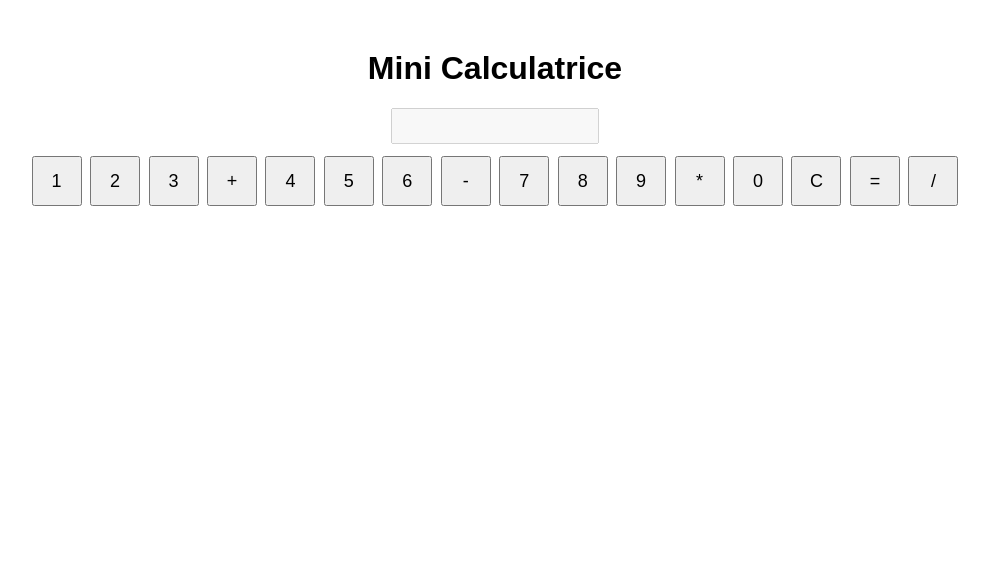
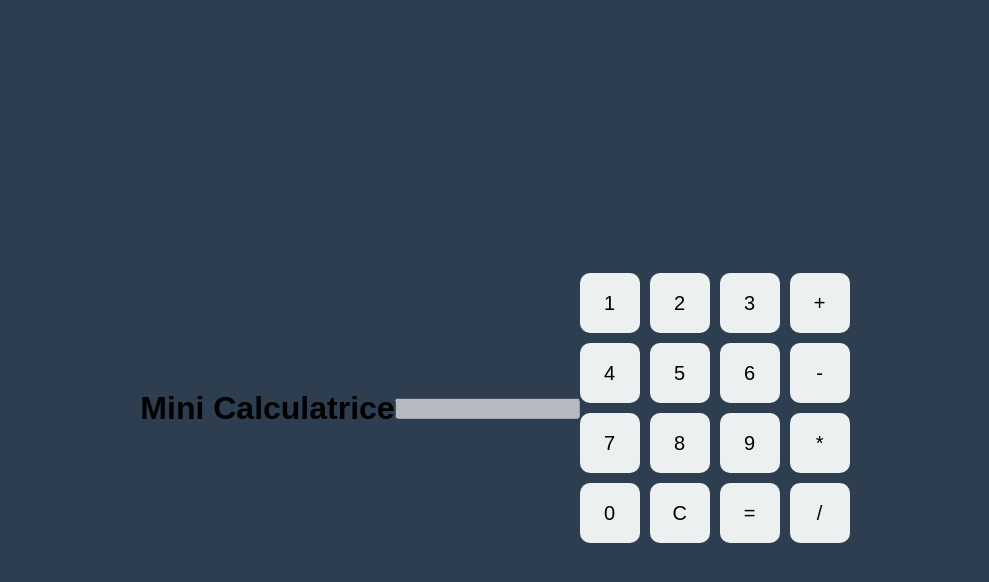
Before and after one commit to rahmabenhdhili/calculatrice-jenkins, a plain HTML site: page index.html in a window 1280 px wide. Shown: the whole page, without its empty margins (145-1134 px from the left). Drawn offline with Linux system fonts and the light colour scheme.

Commit message:
Changement du design via CSS

```diff
--- a/style.css
+++ b/style.css
@@ -1,20 +1,56 @@
 body {
-    font-family: Arial, sans-serif;
-    text-align: center;
-    margin-top: 50px;
+    display: flex;
+    justify-content: center;
+    align-items: center;
+    height: 100vh;
+    background-color: #2c3e50;
+    font-family: 'Arial', sans-serif;
 }
 
-#display {
-    width: 200px;
-    height: 30px;
-    font-size: 20px;
-    text-align: right;
-    margin-bottom: 10px;
+.calculator {
+    background-color: #34495e;
+    padding: 20px;
+    border-radius: 15px;
+    box-shadow: 0 0 20px rgba(0,0,0,0.5);
 }
 
-.buttons button {
-    width: 50px;
+.display {
+    width: 100%;
     height: 50px;
-    font-size: 18px;
-    margin: 2px;
+    font-size: 24px;
+    margin-bottom: 10px;
+    text-align: right;
+    border-radius: 5px;
+    border: none;
+    padding-right: 10px;
 }
+
+.buttons {
+    display: grid;
+    grid-template-columns: repeat(4, 60px);
+    grid-gap: 10px;
+}
+
+button {
+    height: 60px;
+    font-size: 20px;
+    border: none;
+    border-radius: 10px;
+    background-color: #ecf0f1;
+    cursor: pointer;
+    transition: all 0.2s;
+}
+
+button:hover {
+    background-color: #bdc3c7;
+}
+
+button.equal {
+    background-color: #e67e22;
+    color: white;
+    grid-row: span 2;
+}
+
+button.zero {
+    grid-column: span 2;
+}
```
